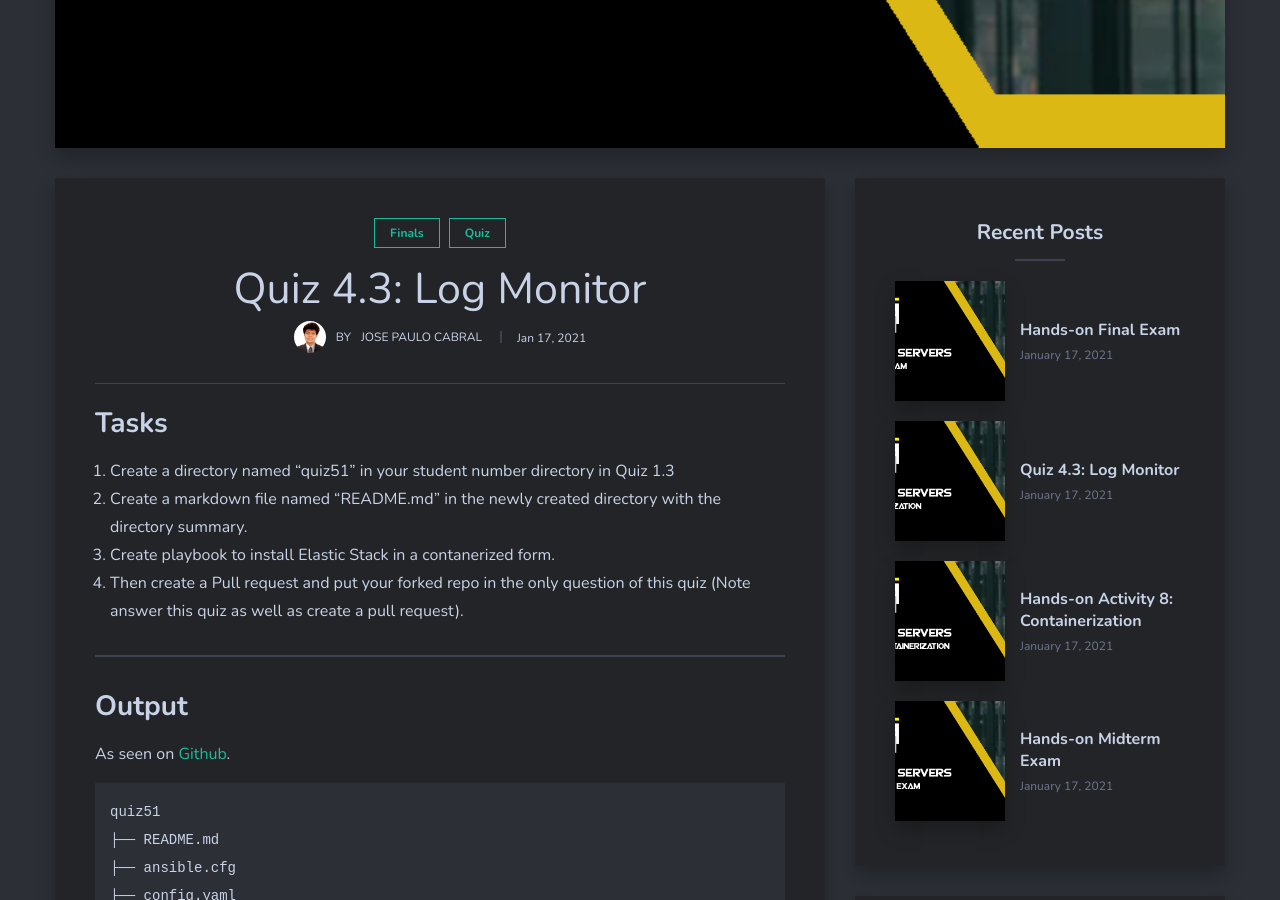
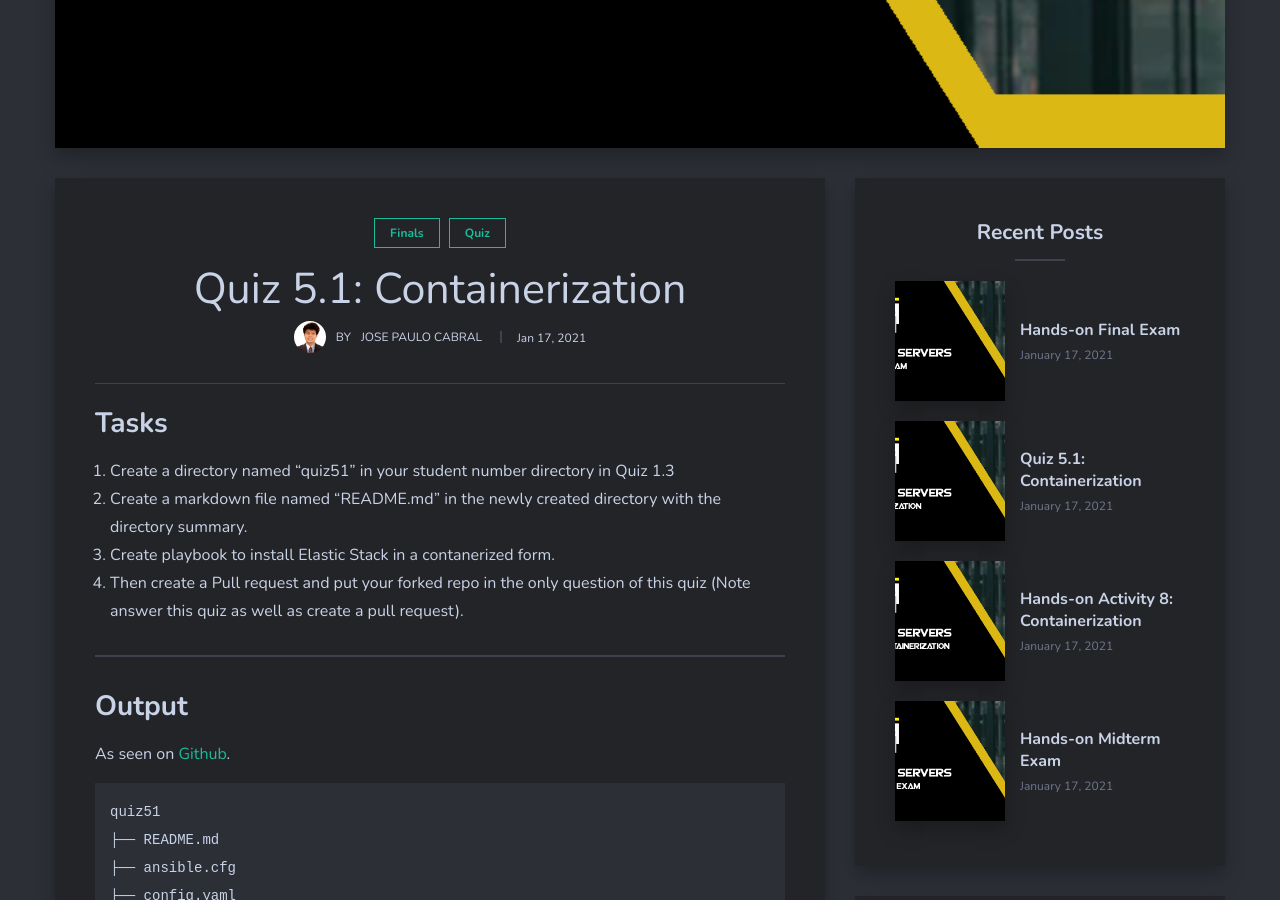
Before and after one commit to jpcabral-tip/jpcabral-tip.github.io, a Jekyll site: the page built from _posts/2021-01-17-quiz51.markdown, in a window 1280 px wide and 900 px high, scrolled down 547 px. Built offline with Jekyll 4.4.1, drawn with Linux system fonts in a browser that asks for light colours; nearby versions of some CDN libraries; comment, search, counter and statistics services are not loaded.

Commit message:
fixed quiz51 title

```diff
--- a/_posts/2021-01-17-quiz51.markdown
+++ b/_posts/2021-01-17-quiz51.markdown
@@ -1,6 +1,6 @@
 ---
 layout: post
-title:  "Quiz 4.3: Log Monitor"
+title:  "Quiz 5.1: Containerization"
 date:   2021-01-17 17:50:00 +0300
 image:  quiz-51-banner.png
 tags:   [Finals, Quiz]
```
